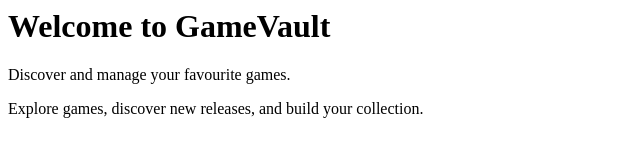
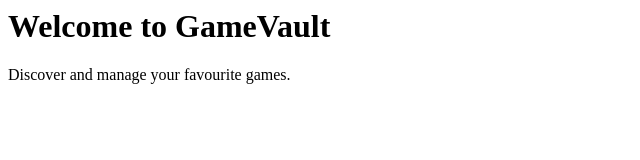
Before and after one commit to Kaushikx-web/2024EB01645_SDP_SGA, a plain HTML site: page index.html in a window 1280 px wide. Shown: the whole page, without its empty margins (0-640 px from the left). Drawn offline with Linux system fonts and the light colour scheme.

```diff
--- a/index.html
+++ b/index.html
@@ -8,7 +8,6 @@
 <body>
     <h1>Welcome to GameVault</h1>
     <p>Discover and manage your favourite games.</p>
-    <p>Explore games, discover new releases, and build your collection.</p>
 </body>
 </html>
 </CodeBlock>
```
